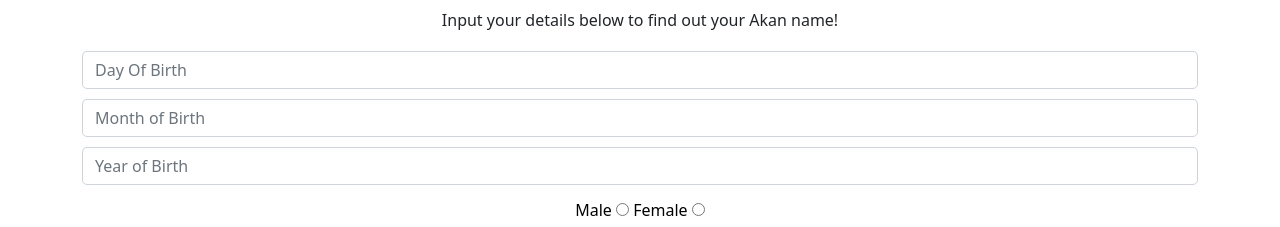
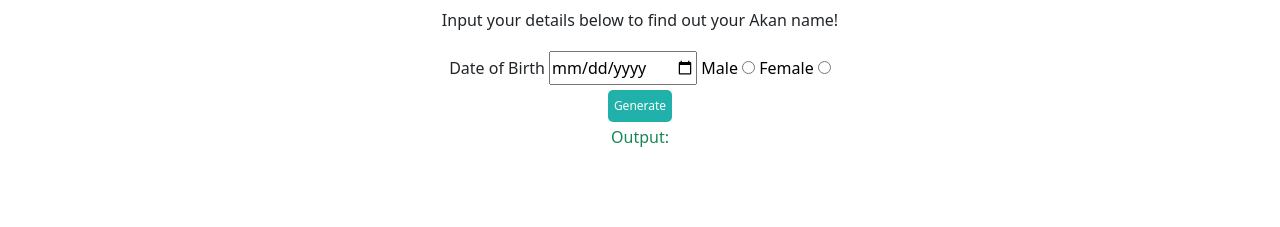
Before and after one commit to Wakarende/Akan, a plain HTML site: page index.html in a window 1280 px wide. Shown: the part 704-931 px from the top of the page. Drawn offline with Linux system fonts and the light colour scheme.

Commit message:
changed form structure

```diff
--- a/index.html
+++ b/index.html
@@ -55,7 +55,7 @@
         <div class= container>
           <h2 class="generator-title">Generator</h2>
           <p class="generator-text">Input your details below to find out your Akan name!</p>
-          <input class="form-control" type="number"  placeholder="Day Of Birth" id="day-of-birth" required min="0" max="31.">
+          <!-- <input class="form-control" type="number"  placeholder="Day Of Birth" id="day-of-birth" required min="0" max="31.">
           <input class="form-control" type="number" placeholder="Month of Birth" id="month-of-birth" required min="0" max="12">
           <input class="form-control" type="number" placeholder="Year of Birth" id="year-of-birth" required min="0" max="100">
           <span class="radio-text">Male</span>
@@ -64,7 +64,23 @@
           <input id = "female-input" type="radio" name="gender" value="gender" required><br>
           <button class="submit">Generate</button>
         </div>
+      </form> -->
+      <form onsubmit="getName(Week)">
+        <label for="date">Date of Birth</label>
+        <input id="date" type="date">
+        <span class="radio-text">Male</span>
+          <input id = "male-input" type="radio" name="gender" value="gender" required>
+          <span class="radio-text">Female</span>
+          <input id = "female-input" type="radio" name="gender" value="gender" required><br>
+          <button class="submit">Generate</button>
+        </div>
+        <div>
+        <p class="text-success">
+          Output: <span></span>
+        </p>
+      </div>
       </form>
+
       <footer class="footer">
         <div class="container">
 
```
